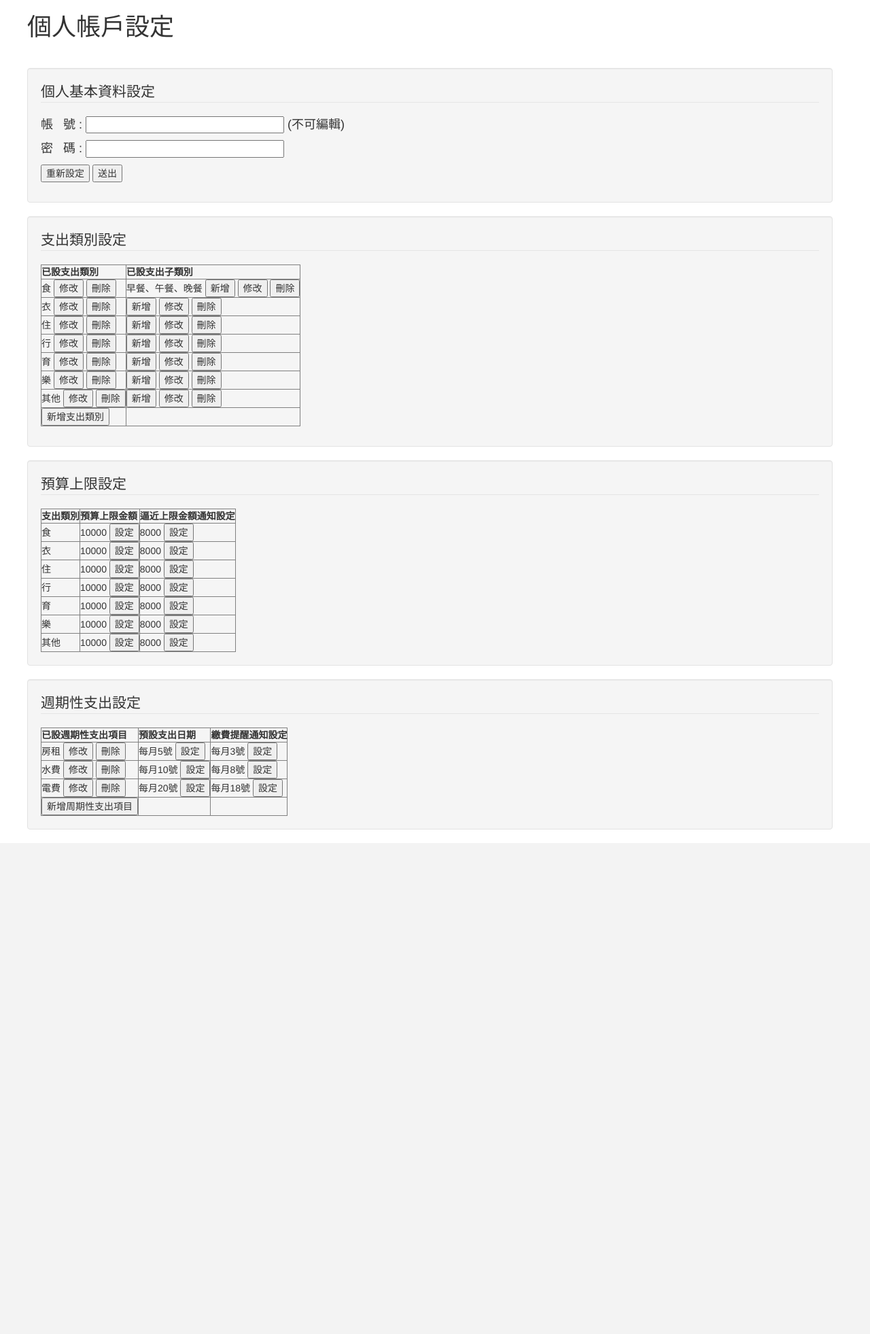
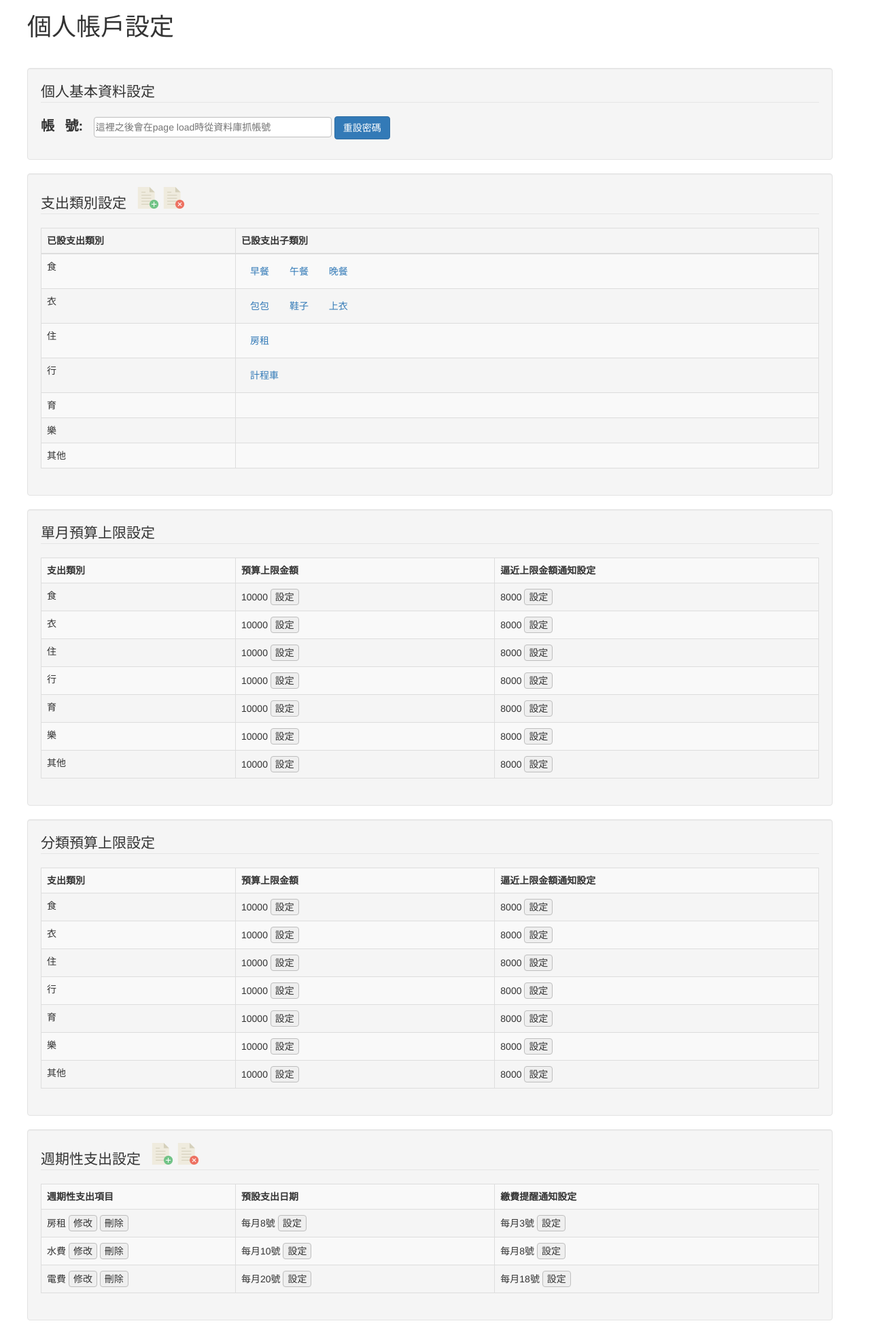
Before and after one commit to weichih-c/sdm-project, a Django app: page /setting/ in a window 1280 px wide. Shown: the part 51-2013 px from the top of the page at 68% size. Before the commit the page ends 1271 px from the top, so only its background shows below. Run offline with Django 3.2, Linux system fonts and the light colour scheme; the visitor is signed in with stand-in values (Sample User, id 1); some libraries are stand-ins or nearby versions.

Commit message:
Feature: 修改setting頁面樣式並調整該頁元件; 修改全部畫面的title;
Technical Details:
1. 把setting頁面全頁套上bootstrap框架，並增加修改密碼部分的呈現方式與jquery動畫。
2. 在dashboard.html裡面的次分類新增時，限制最大字元數。

```diff
--- a/src/static/dist/css/sb-admin-2.css
+++ b/src/static/dist/css/sb-admin-2.css
@@ -168,6 +168,11 @@
     border-bottom: 2px solid black;
     width:65%;
     font-size: 25px;
+}
+
+input {
+    border: #BEBEBE 1px solid;
+    border-radius: 4px;
 }
 
 .btn-outline {
--- a/src/templates/filter.html
+++ b/src/templates/filter.html
@@ -13,7 +13,7 @@
     <meta name="description" content="">
     <meta name="author" content="">
 
-    <title>Dashboard</title>
+    <title>MoneyKeeper</title>
 
     <!-- HTML5 Shim and Respond.js IE8 support of HTML5 elements and media queries -->
     <!-- WARNING: Respond.js doesn't work if you view the page via file:// -->
--- a/src/templates/login.html
+++ b/src/templates/login.html
@@ -6,6 +6,8 @@
 <html lang="en">
 
 <head>
+    <title>MoneyKeeper</title>
+
     <!-- jQuery -->
     <script src="{% static 'js/jquery-3.1.1.min.js' %}"></script>
     <!-- Bootstrap Core JavaScript -->
--- a/src/templates/register.html
+++ b/src/templates/register.html
@@ -6,7 +6,7 @@
 <html lang="en">
 
 <head>
-
+    <title>MoneyKeeper</title>
     <!-- jQuery -->
     <script src="{% static 'js/jquery-3.1.1.min.js' %}"></script>
     <!-- Bootstrap Core JavaScript -->
--- a/src/templates/setting.html
+++ b/src/templates/setting.html
@@ -13,7 +13,7 @@
     <meta name="description" content="">
     <meta name="author" content="">
 
-    <title>Dashboard</title>
+    <title>MoneyKeeper</title>
 
     <!-- HTML5 Shim and Respond.js IE8 support of HTML5 elements and media queries -->
     <!-- WARNING: Respond.js doesn't work if you view the page via file:// -->
@@ -45,6 +45,53 @@
 		<!-- Custom Theme JavaScript -->
     <script src="{% static 'dist/js/metisMenu.min.js' %}"></script>
     <script src="{% static 'dist/js/sb-admin-2.js' %}"></script>
+
+
+    <style type="text/css">
+    	span.item-title {
+			font-size: 20px;
+			font-weight: 600;
+			word-spacing:10px;
+			white-space:nowrap;
+    	}
+
+    	input[type="text"] {
+    		width: 25em;
+    		height: 30px;
+    	}
+
+    	.edit-img-btn {
+			border: 0;
+			background-color: transparent;
+			width: 32px;
+			height: 32px;
+		}
+    </style>
+
+    <script>
+    // 用來隱藏重設密碼的欄位
+    function hidePasswdSetting(){
+		$(".passwd-set").hide();
+    }
+
+	$(document).ready(function(){
+		hidePasswdSetting();
+
+		$("#go-passwd-set").click(function(){
+			$(".passwd-set").animate({
+				height: 'toggle'
+			});
+			$(this).hide();
+		});
+
+		$(".passwd-submit").click(function(){
+			$(".passwd-set").animate({
+				height: 'toggle'
+			});
+			$("#go-passwd-set").show(1000);
+		});
+	});
+    </script>
 
 </head>
 
@@ -126,122 +173,92 @@
                 <div class="col-md-12 well" style="margin-top: 30px;">
                     <legend id="anch1">個人基本資料設定</legend>
                     <form>
-                        <p><h4>帳&nbsp;&nbsp;&nbsp;號&nbsp;:&nbsp;<input type="text" name="userName" size="25">&nbsp;(不可編輯) </h4>
-                           <h4>密&nbsp;&nbsp;&nbsp;碼&nbsp;:&nbsp;<input type="text" name="passward" size="25"> </h4>
+                        <p><span class="item-title">帳 號: </span>
+						    <input type="text" name="userName" placeholder="這裡之後會在page load時從資料庫抓帳號" readonly>
+						    <button type="button" class="btn btn-primary" id="go-passwd-set">重設密碼</button>
 						</p>
-						<p>
-						   <input type="reset" value="重新設定">
-						   <input type="submit" value="送出">
-						</p>
+						<div class="passwd-set">
+						    <span class="item-title">密 碼: </span>
+						    <input type="text" name="userName" placeholder="請輸入密碼" class="passwd-set">
+						    <span class="item-title">確認密碼: </span>
+						    <input type="text" name="userName" placeholder="再次輸入密碼" class="">
+						        <button type="button" class="btn btn-default passwd-submit" id="new-passwd-submit">
+						        確認</button>
+						        <button type="button" class="btn btn-default passwd-submit">取消修改</button>
+						</div>
+
                     </form>
                 </div>
 
                 <div class="col-md-12 well">
-                    <legend id="anch1">支出類別設定</legend>
+                    <legend id="anch1"><span style="margin-right: 10px;">支出類別設定</span>
+                    	<button type="button" class="edit-img-btn" style="background-image: url(/static/image/add.png);"></button>
+                    	<button type="button" class="edit-img-btn" style="background-image: url(/static/image/delete.png);"></button>
+                    </legend>
                     <form>
 					    <p>
-						   <table border="1">
+						   <table class="table table-bordered table-striped table-responsive">
+						      <thead>
+							     <th class="col-md-3">已設支出類別 </th>
+								 <th class="col-md-9">已設支出子類別 </th>
+							  </thead>
+							  <tbody>
 								  <tr>
-							     <th>已設支出類別 </th>
-								 <th>已設支出子類別 </th>
+								     <td>食</td>
+									 <td>
+									    <button type="button" class="btn btn-link btn-md">早餐</button>
+									    <button type="button" class="btn btn-link btn-md">午餐</button>
+									    <button type="button" class="btn btn-link btn-md">晚餐</button>
+									</td>
+
 								  </tr>
 								  <tr>
-							     <td>食
-								    <input type="submit" value="修改">
-						            <input type="submit" value="刪除">
-						         </td>
-								 <td>早餐、午餐、晚餐
-								    <input type="submit" value="新增">
-									<input type="submit" value="修改">
-						            <input type="submit" value="刪除">
+								     <td>衣</td>
+								     <td>
+								     	<button type="button" class="btn btn-link btn-md">包包</button>
+								     	<button type="button" class="btn btn-link btn-md">鞋子</button>
+								     	<button type="button" class="btn btn-link btn-md">上衣</button>
 								     </td>
 								  </tr>
 								  <tr>
-							     <td>衣
-								    <input type="submit" value="修改">
-						            <input type="submit" value="刪除">
-						         </td>
+								     <td>住</td>
 								     <td>
-								    <input type="submit" value="新增">
-									<input type="submit" value="修改">
-						            <input type="submit" value="刪除">
+							     		<button type="button" class="btn btn-link btn-md">房租</button>
 								     </td>
 								  </tr>
 								  <tr>
-							     <td>住
-								    <input type="submit" value="修改">
-						            <input type="submit" value="刪除">
-						         </td>
+								     <td>行</td>
 								     <td>
-								    <input type="submit" value="新增">
-									<input type="submit" value="修改">
-						            <input type="submit" value="刪除">
+								     	<button type="button" class="btn btn-link btn-md">計程車</button>
 								     </td>
 								  </tr>
 								  <tr>
-							     <td>行
-								    <input type="submit" value="修改">
-						            <input type="submit" value="刪除">
-						         </td>
-								 <td>
-								    <input type="submit" value="新增">
-									<input type="submit" value="修改">
-						            <input type="submit" value="刪除">
-						         </td>
+								     <td>育</td>
+								     <td></td>
 								  </tr>
 								  <tr>
-							     <td>育
-								    <input type="submit" value="修改">
-						            <input type="submit" value="刪除">
-						         </td>
-								 <td>
-								    <input type="submit" value="新增">
-									<input type="submit" value="修改">
-						            <input type="submit" value="刪除">
-						         </td>
+								     <td>樂</td>
+								     <td></td>
 								  </tr>
 								  <tr>
-							     <td>樂
-								    <input type="submit" value="修改">
-						            <input type="submit" value="刪除">
-						         </td>
-								 <td>
-								    <input type="submit" value="新增">
-									<input type="submit" value="修改">
-						            <input type="submit" value="刪除">
-						         </td>
+								     <td>其他</td>
+								     <td></td>
 								  </tr>
-							  <tr>
-							     <td>其他
-								    <input type="submit" value="修改">
-						            <input type="submit" value="刪除">
-						         </td>
-								 <td>
-								    <input type="submit" value="新增">
-									<input type="submit" value="修改">
-						            <input type="submit" value="刪除">
-						         </td>
-							  </tr>
-							  <tr>
-							     <td>
-								    <input type="submit" value="新增支出類別">
-						         </td>
-								 <td>
-							     </td>
-							  </tr>
+							  </tbody>
 						   </table>
 						</p>
                     </form>
                 </div>
 
 				<div class="col-md-12 well">
-                    <legend id="anch1">預算上限設定</legend>
+                    <legend id="anch1"><span style="margin-right: 10px;">單月預算上限設定</span>
+                    </legend>
                     <form>
-						   <table border="1">
+						   <table class="table table-bordered table-striped table-responsive">
 						      <tr>
-							     <th>支出類別 </th>
-								 <th>預算上限金額 </th>
-								 <th>逼近上限金額通知設定 </th>
+							     <th class="col-md-3">支出類別 </th>
+								 <th class="col-md-4">預算上限金額 </th>
+								 <th class="col-md-5">逼近上限金額通知設定 </th>
 							  </tr>
 							  <tr>
 							     <td>食
@@ -318,20 +335,110 @@
                 </div>
 
                 <div class="col-md-12 well">
-                    <legend id="anch1">週期性支出設定</legend>
+                    <legend id="anch1"><span style="margin-right: 10px;">分類預算上限設定</span>
+                    </legend>
                     <form>
-						   <table border="1">
+						   <table class="table table-bordered table-striped table-responsive">
 						      <tr>
-							     <th>已設週期性支出項目 </th>
-								 <th>預設支出日期 </th>
-								 <th>繳費提醒通知設定 </th>
+							     <th class="col-md-3">支出類別 </th>
+								 <th class="col-md-4">預算上限金額 </th>
+								 <th class="col-md-5">逼近上限金額通知設定 </th>
+							  </tr>
+							  <tr>
+							     <td>食
+                                 </td>
+                                 <td>10000
+								    <input type="submit" value="設定">
+						         </td>
+								 <td>8000
+						            <input type="submit" value="設定">
+						         </td>
+							  </tr>
+							  <tr>
+							     <td>衣
+                                 </td>
+                                 <td>10000
+								    <input type="submit" value="設定">
+						         </td>
+								 <td>8000
+						            <input type="submit" value="設定">
+						         </td>
+							  </tr>
+							  <tr>
+							     <td>住
+                                 </td>
+                                 <td>10000
+								    <input type="submit" value="設定">
+						         </td>
+								 <td>8000
+						            <input type="submit" value="設定">
+						         </td>
+							  </tr>
+							  <tr>
+							     <td>行
+                                 </td>
+                                 <td>10000
+								    <input type="submit" value="設定">
+						         </td>
+								 <td>8000
+						            <input type="submit" value="設定">
+						         </td>
+							  </tr>
+							  <tr>
+							     <td>育
+                                 </td>
+                                 <td>10000
+								    <input type="submit" value="設定">
+						         </td>
+								 <td>8000
+						            <input type="submit" value="設定">
+						         </td>
+							  </tr>
+							  <tr>
+							     <td>樂
+                                 </td>
+                                 <td>10000
+								    <input type="submit" value="設定">
+						         </td>
+								 <td>8000
+						            <input type="submit" value="設定">
+						         </td>
+							  </tr>
+							  <tr>
+							     <td>其他
+                                 </td>
+                                 <td>10000
+								    <input type="submit" value="設定">
+						         </td>
+								 <td>8000
+						            <input type="submit" value="設定">
+						         </td>
+							  </tr>
+						   </table>
+					</form>
+                </div>
+
+                <div class="col-md-12 well">
+                    <legend id="anch1"><span style="margin-right: 10px;">週期性支出設定</span>
+                    	<button type="button" class="edit-img-btn"
+                    			style="background-image: url(/static/image/add.png);"></button>
+                    	<button type="button" class="edit-img-btn"
+                    			style="background-image: url(/static/image/delete.png);"></button>
+                    </legend>
+
+                    <form>
+						   <table class="table table-bordered table-striped table-responsive">
+						      <tr>
+							     <th class="col-md-3">週期性支出項目 </th>
+								 <th class="col-md-4">預設支出日期 </th>
+								 <th class="col-md-5">繳費提醒通知設定 </th>
 							  </tr>
 							  <tr>
 							     <td>房租
 								    <input type="submit" value="修改">
 						    	    <input type="submit" value="刪除">
 						         </td>
-                                 <td>每月5號
+                                 <td>每月8號
 								    <input type="submit" value="設定">
 						         </td>
 								 <td>每月3號
@@ -362,15 +469,6 @@
 						            <input type="submit" value="設定">
 						         </td>
 							  </tr>
-							  <tr>
-							     <td>
-								  <input type="submit" value="新增周期性支出項目">
-								 </td>
-                                 <td>
-								 </td>
-								 <td>
-								 </td>
-							  </tr>
 						   </table>
 			           </form>
                 </div>
```
Also changed, not shown: src/templates/dashboard.html (+7 -4 lines), src/static/image/add.png (added), src/static/image/delete.png (added). Lines whose indentation alone changed are shown as unchanged.
